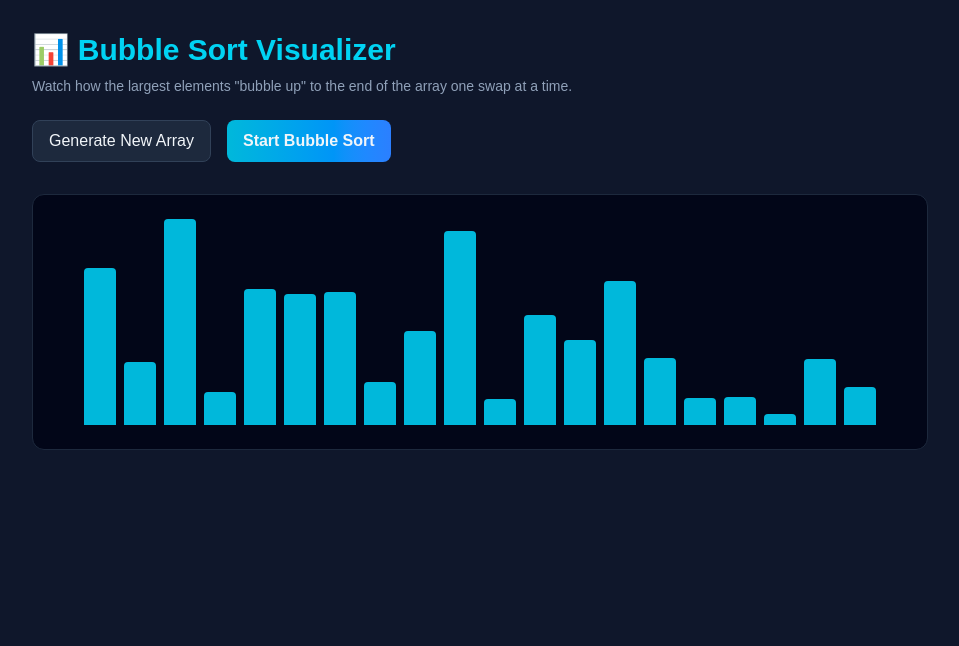
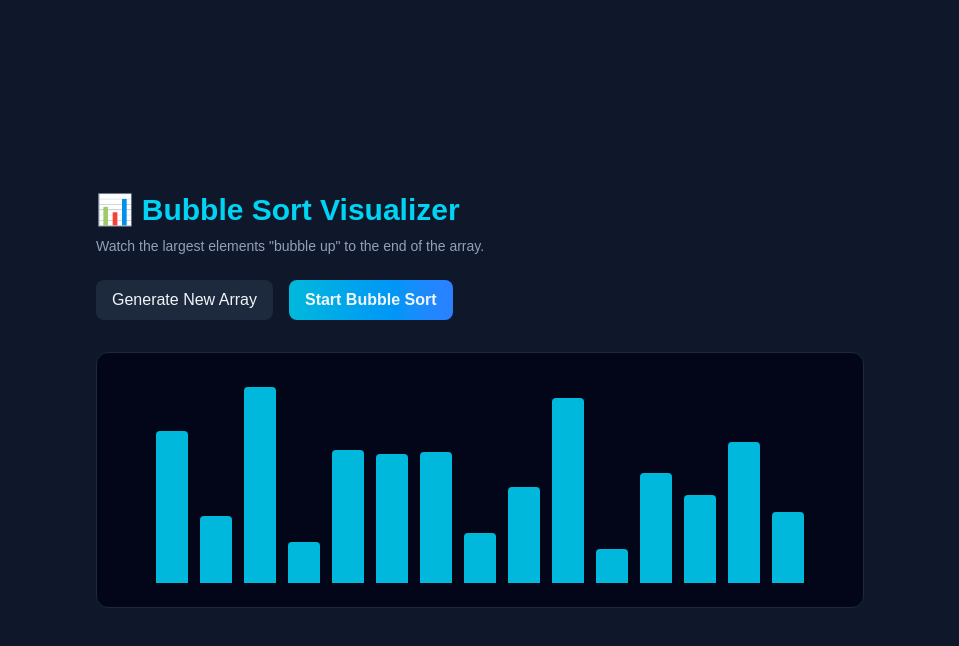
Before and after one commit to Stergi0S88/algo-study-app, a Next.js app: page /visualizer in a window 1280 px wide. Shown: the top 646 px of the page, without its empty margins (160-1119 px from the left). Built offline with nearby package versions, Linux system fonts and the light colour scheme.

Commit message:
added sorting visualizer page

```diff
--- a/app/visualizer/page.tsx
+++ b/app/visualizer/page.tsx
@@ -7,7 +7,6 @@ export default function VisualizerPage() {
   const [isSorting, setIsSorting] = useState(false);
   const [currentPair, setCurrentPair] = useState<number[]>([]);
 
-  // Generate a random array when the page loads
   useEffect(() => {
     resetArray();
   }, []);
@@ -15,14 +14,13 @@ export default function VisualizerPage() {
   const resetArray = () => {
     if (isSorting) return;
     const newArray = [];
-    for (let i = 0; i < 20; i++) {
-      newArray.push(Math.floor(Math.random() * 200) + 10); // Random heights between 10 and 210
+    for (let i = 0; i < 15; i++) {
+      newArray.push(Math.floor(Math.random() * 180) + 20); // heights for our bars
     }
     setArray(newArray);
     setCurrentPair([]);
   };
 
-  // Helper function to cause a pause so we can see the animation
   const sleep = (ms: number) => new Promise((resolve) => setTimeout(resolve, ms));
 
   const bubbleSort = async () => {
@@ -32,18 +30,14 @@ export default function VisualizerPage() {
 
     for (let i = 0; i < n - 1; i++) {
       for (let j = 0; j < n - i - 1; j++) {
-        // Highlight the two elements being compared
-        setCurrentPair([j, j + 1]);
-        await sleep(100); // Pause for 100ms
+        setCurrentPair([j, j + 1]); // Highlight the bars being compared
+        await sleep(150); // Pause so humans can see it!
 
         if (arr[j] > arr[j + 1]) {
-          // Swap elements
           let temp = arr[j];
           arr[j] = arr[j + 1];
           arr[j + 1] = temp;
-
-          // Update state to render the swap on screen
-          setArray([...arr]);
+          setArray([...arr]); // Update UI with the swap
         }
       }
     }
@@ -52,41 +46,27 @@ export default function VisualizerPage() {
   };
 
   return (
-    <main className="min-h-screen bg-slate-900 text-slate-100 p-8">
-      <div className="max-w-4xl mx-auto">
+    <main className="min-h-screen bg-slate-900 text-slate-100 p-8 flex flex-col items-center justify-center">
+      <div className="max-w-3xl w-full">
         <h1 className="text-3xl font-bold text-cyan-400 mb-2">📊 Bubble Sort Visualizer</h1>
-        <p className="text-slate-400 mb-6 text-sm">
-          Watch how the largest elements "bubble up" to the end of the array one swap at a time.
-        </p>
+        <p className="text-slate-400 mb-6 text-sm">Watch the largest elements "bubble up" to the end of the array.</p>
 
-        {/* Control Panel */}
         <div className="flex gap-4 mb-8">
-          <button
-            onClick={resetArray}
-            disabled={isSorting}
-            className="px-4 py-2 bg-slate-800 border border-slate-700 rounded-lg hover:bg-slate-700 disabled:opacity-50 transition"
-          >
+          <button onClick={resetArray} disabled={isSorting} className="px-4 py-2 bg-slate-800 rounded-lg hover:bg-slate-700 disabled:opacity-50 transition">
             Generate New Array
           </button>
-          <button
-            onClick={bubbleSort}
-            disabled={isSorting}
-            className="px-4 py-2 bg-gradient-to-r from-cyan-500 to-blue-500 font-semibold rounded-lg hover:from-cyan-600 hover:to-blue-600 disabled:opacity-50 transition"
-          >
+          <button onClick={bubbleSort} disabled={isSorting} className="px-4 py-2 bg-gradient-to-r from-cyan-500 to-blue-500 font-semibold rounded-lg disabled:opacity-50 transition">
             {isSorting ? 'Sorting...' : 'Start Bubble Sort'}
           </button>
         </div>
 
-        {/* The Visualizer Bars */}
-        <div className="h-64 bg-slate-950 rounded-xl p-6 flex items-end justify-center gap-2 border border-slate-800">
+        <div className="h-64 bg-slate-950 rounded-xl p-6 flex items-end justify-center gap-3 border border-slate-800">
           {array.map((value, idx) => {
             const isComparing = currentPair.includes(idx);
             return (
               <div
                 key={idx}
-                className={`w-8 rounded-t transition-all duration-100 ${
-                  isComparing ? 'bg-rose-500 scale-105' : 'bg-cyan-500'
-                }`}
+                className={`w-8 rounded-t transition-all duration-150 ${isComparing ? 'bg-rose-500 scale-110' : 'bg-cyan-500'}`}
                 style={{ height: `${value}px` }}
               />
             );
```
